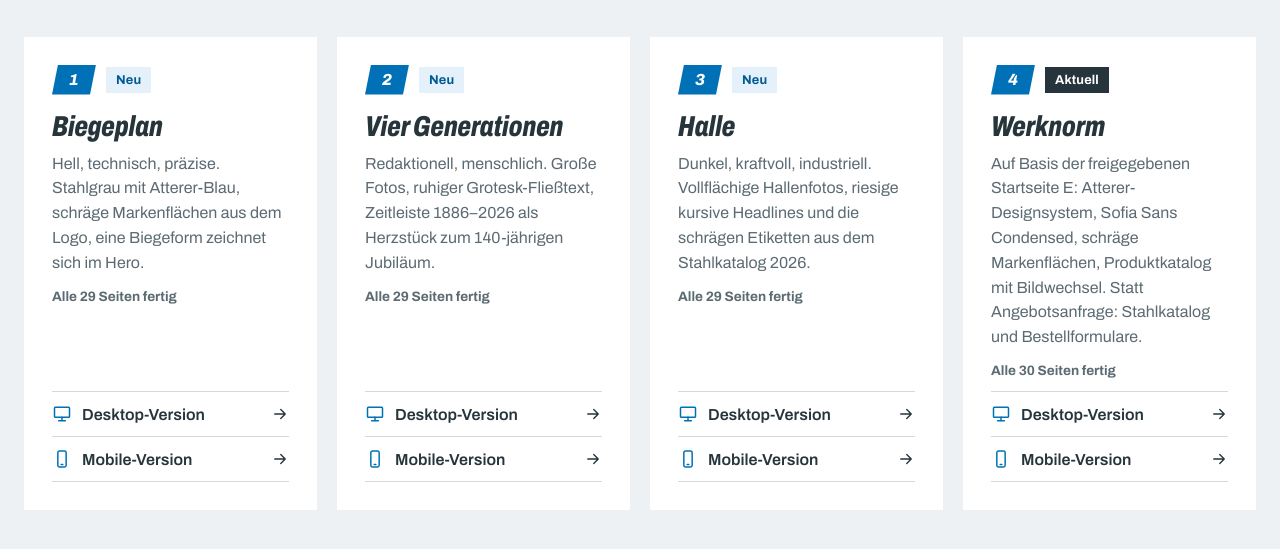
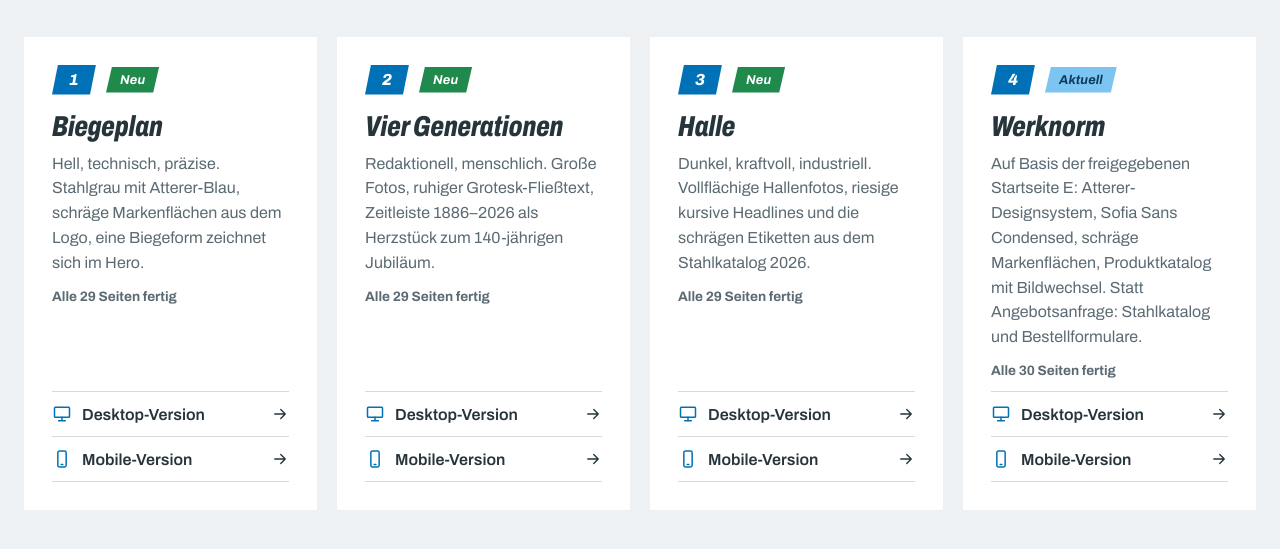
Before and after one commit to oleksandrslisarenko/atterer-redesign, a plain HTML site: page index.html in a window 1280 px wide. Shown: the part 163-712 px from the top of the page. Drawn offline with Linux system fonts and the light colour scheme.

Commit message:
Разводная: скошенные цветные теги
Co-Authored-By: Claude Opus 5.5 <noreply@anthropic.com>
Claude-Session: https://claude.ai/code/session_01V6UcRo81L2D9B6HLuTuqCe

```diff
--- a/index.html
+++ b/index.html
@@ -14,9 +14,9 @@ p.l{color:#5C6B73;max-width:60ch;margin:0 0 40px}
 .c{background:#fff;padding:28px;display:flex;flex-direction:column;gap:10px}
 .c .n{width:44px;height:30px;background:#0071B7;color:#fff;display:grid;place-items:center;font-weight:800;font-style:italic;clip-path:polygon(6px 0,100% 0,calc(100% - 6px) 100%,0 100%)}
 .c .hd{display:flex;align-items:center;gap:10px}
-.tg{height:26px;padding:0 10px;display:inline-flex;align-items:center;font-size:.8rem;font-weight:700;letter-spacing:.01em}
-.tg-new{background:#E4F1FA;color:#005A93}
-.tg-cur{background:#26343B;color:#fff}
+.tg{height:26px;padding:0 14px;clip-path:polygon(6px 0,100% 0,calc(100% - 6px) 100%,0 100%);font-style:italic;display:inline-flex;align-items:center;font-size:.8rem;font-weight:700;letter-spacing:.01em}
+.tg-new{background:#1F8A4C;color:#fff}
+.tg-cur{background:#7CC4F2;color:#0B3A5C}
 .c h2{margin:6px 0 0;font-weight:800;font-style:italic;font-stretch:72%;font-size:1.8rem}
 .c p{margin:0;color:#5C6B73;line-height:1.55}
 .c ul{list-style:none;padding:0;margin:auto 0 0;border-top:1px solid #D3DADE}
```
